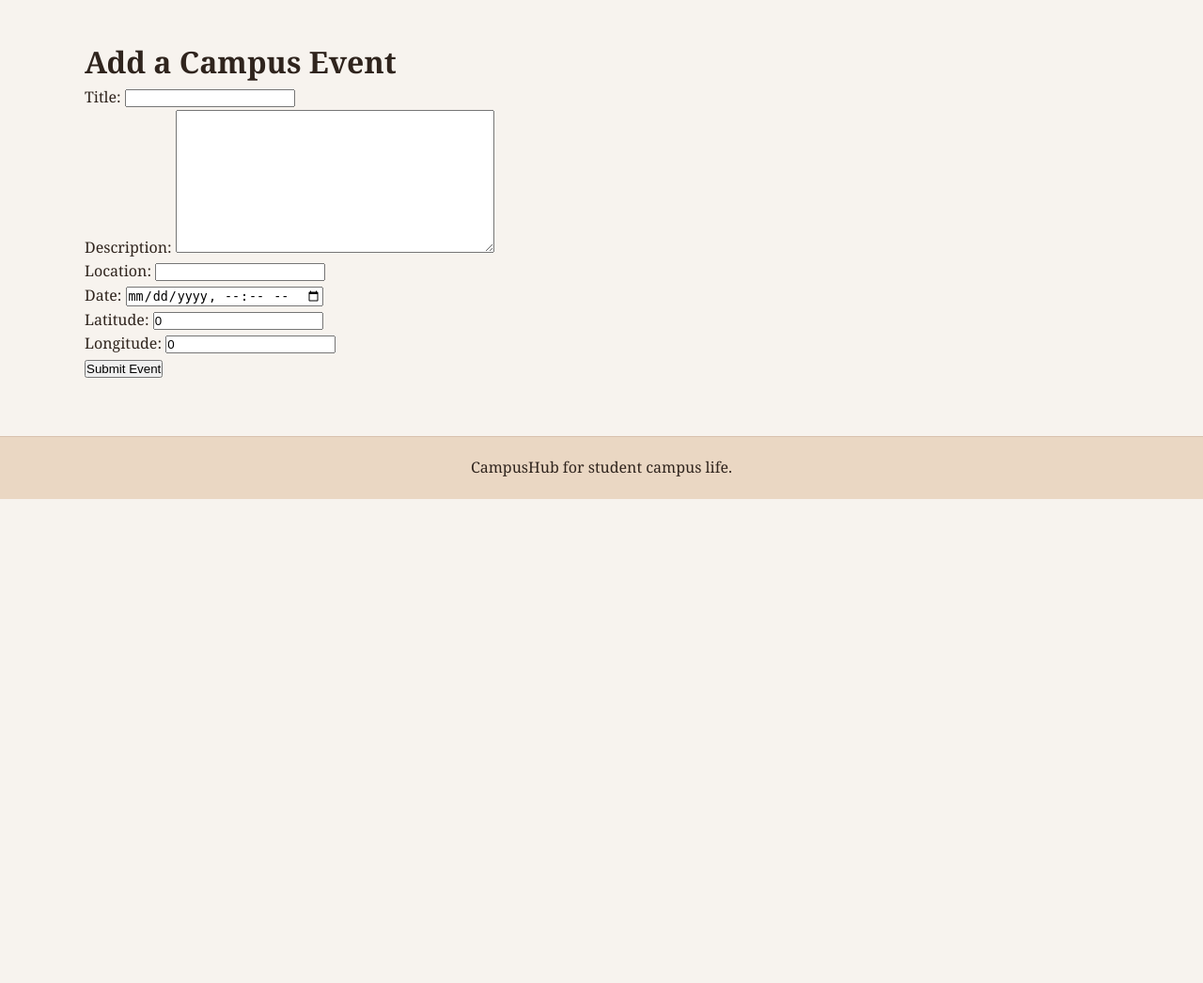
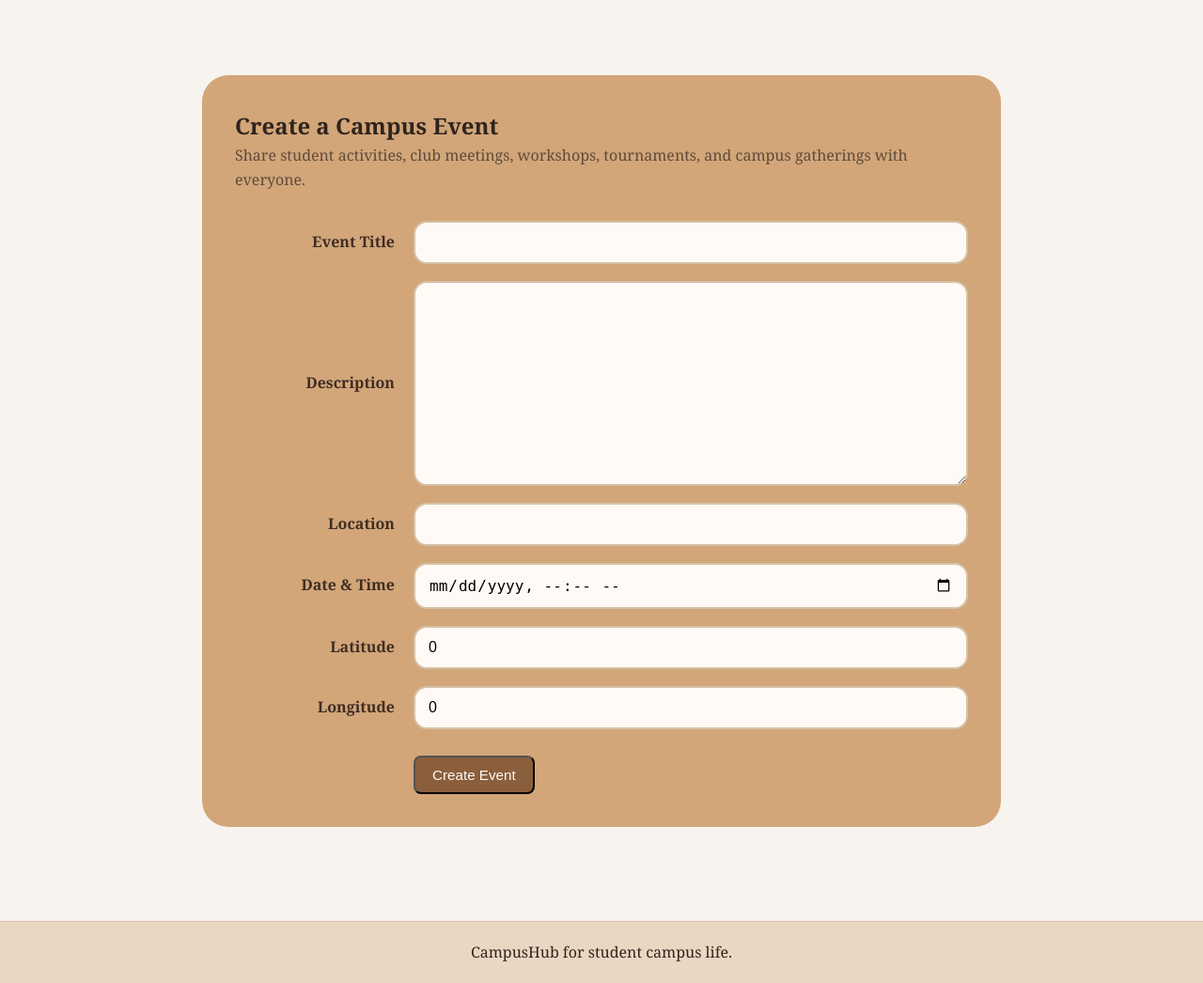
Before and after one commit to Ggtz25/Software-Engineering-Final, a Django app: page /add-event/ in a window 1280 px wide. Shown: the part 83-1129 px from the top of the page at 94% size. Before the commit the page ends 614 px from the top, so only its background shows below. Run offline with Django 5.2, Linux system fonts and the light colour scheme; a user stored in the database is signed in.

Commit message:
added a surrounding for the add-event page

```diff
--- a/static/css/styles.css
+++ b/static/css/styles.css
@@ -471,3 +471,62 @@ body {
         grid-template-columns: 1fr;
     }
 }
+.event-form-card {
+    max-width: 850px;
+    margin: 40px auto;
+    padding: 35px;
+    border-radius: 28px;
+}
+
+.form-subtext {
+    margin-bottom: 30px;
+    color: #5f4b3a;
+}
+
+.event-form {
+    display: flex;
+    flex-direction: column;
+    gap: 18px;
+}
+
+.form-row {
+    display: grid;
+    grid-template-columns: 170px 1fr;
+    align-items: center;
+    gap: 20px;
+}
+
+.form-row label {
+    font-weight: 700;
+    color: #3f2d22;
+    text-align: right;
+}
+
+.event-form input,
+.event-form textarea {
+    width: 100%;
+    padding: 12px 14px;
+    border-radius: 14px;
+    border: 2px solid #d6c1a7;
+    background: #fffaf5;
+    font-size: 16px;
+    box-sizing: border-box;
+}
+
+.event-form textarea {
+    min-height: 80px;
+    max-height: 220px;
+    resize: vertical;
+}
+
+.event-form input:focus,
+.event-form textarea:focus {
+    outline: none;
+    border-color: #9c7a5b;
+    box-shadow: 0 0 8px rgba(156, 122, 91, 0.25);
+}
+
+.form-actions {
+    margin-left: 190px;
+    margin-top: 10px;
+}
--- a/templates/add_event.html
+++ b/templates/add_event.html
@@ -1,13 +1,60 @@
 {% extends 'base.html' %}
 
-{% block title %}Add Event{% endblock %}
+{% block title %}Create Event | CampusHub{% endblock %}
 
 {% block content %}
-<h1>Add a Campus Event</h1>
 
-<form method="POST">
-    {% csrf_token %}
-    {{ form.as_p }}
-    <button type="submit">Submit Event</button>
-</form>
+<section class="join-section">
+    <div class="join-card event-form-card">
+
+        <h1>Create a Campus Event</h1>
+
+        <p class="form-subtext">
+            Share student activities, club meetings, workshops, tournaments,
+            and campus gatherings with everyone.
+        </p>
+
+        <form method="POST" class="event-form">
+            {% csrf_token %}
+
+            <div class="form-row">
+                <label>Event Title</label>
+                {{ form.title }}
+            </div>
+
+            <div class="form-row">
+                <label>Description</label>
+                {{ form.description }}
+            </div>
+
+            <div class="form-row">
+                <label>Location</label>
+                {{ form.location }}
+            </div>
+
+            <div class="form-row">
+                <label>Date & Time</label>
+                {{ form.date }}
+            </div>
+
+            <div class="form-row">
+                <label>Latitude</label>
+                {{ form.latitude }}
+            </div>
+
+            <div class="form-row">
+                <label>Longitude</label>
+                {{ form.longitude }}
+            </div>
+
+            <div class="form-actions">
+                <button type="submit" class="btn btn-solid">
+                    Create Event
+                </button>
+            </div>
+        </form>
+
+    </div>
+</section>
+
 {% endblock %}
```
